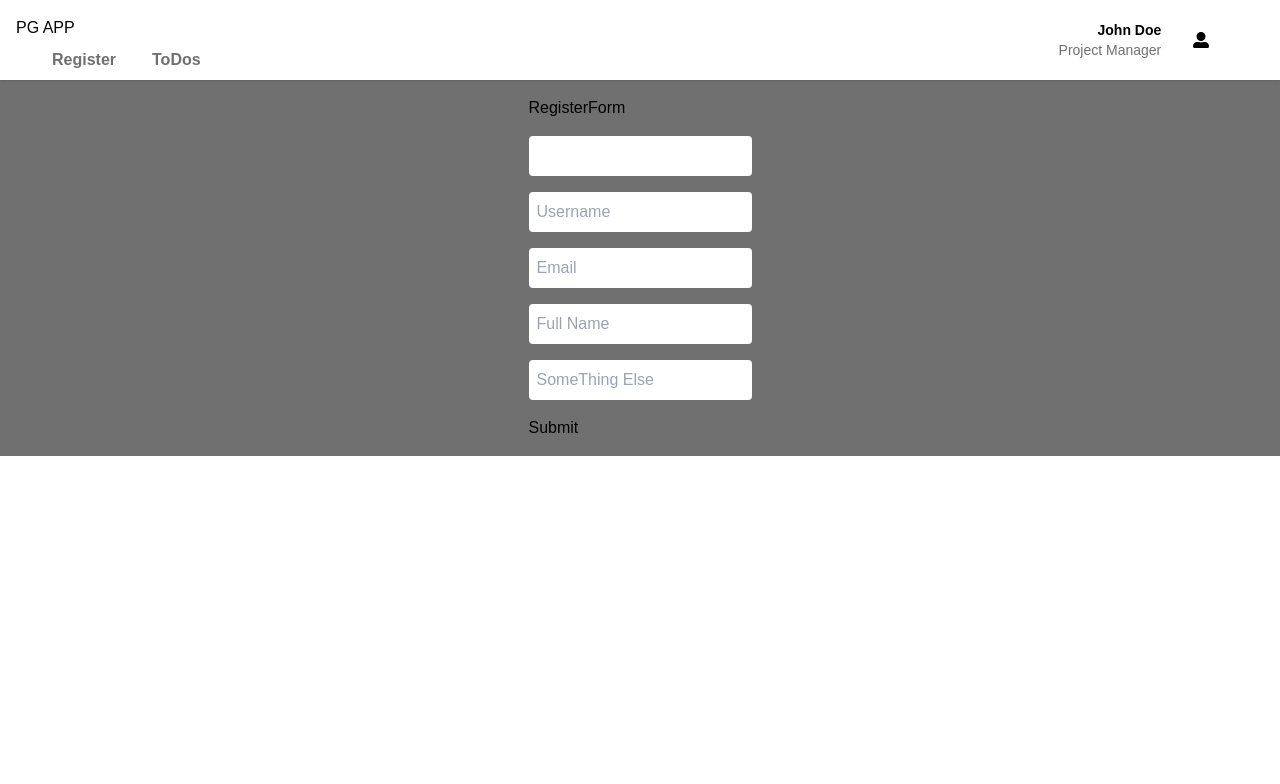
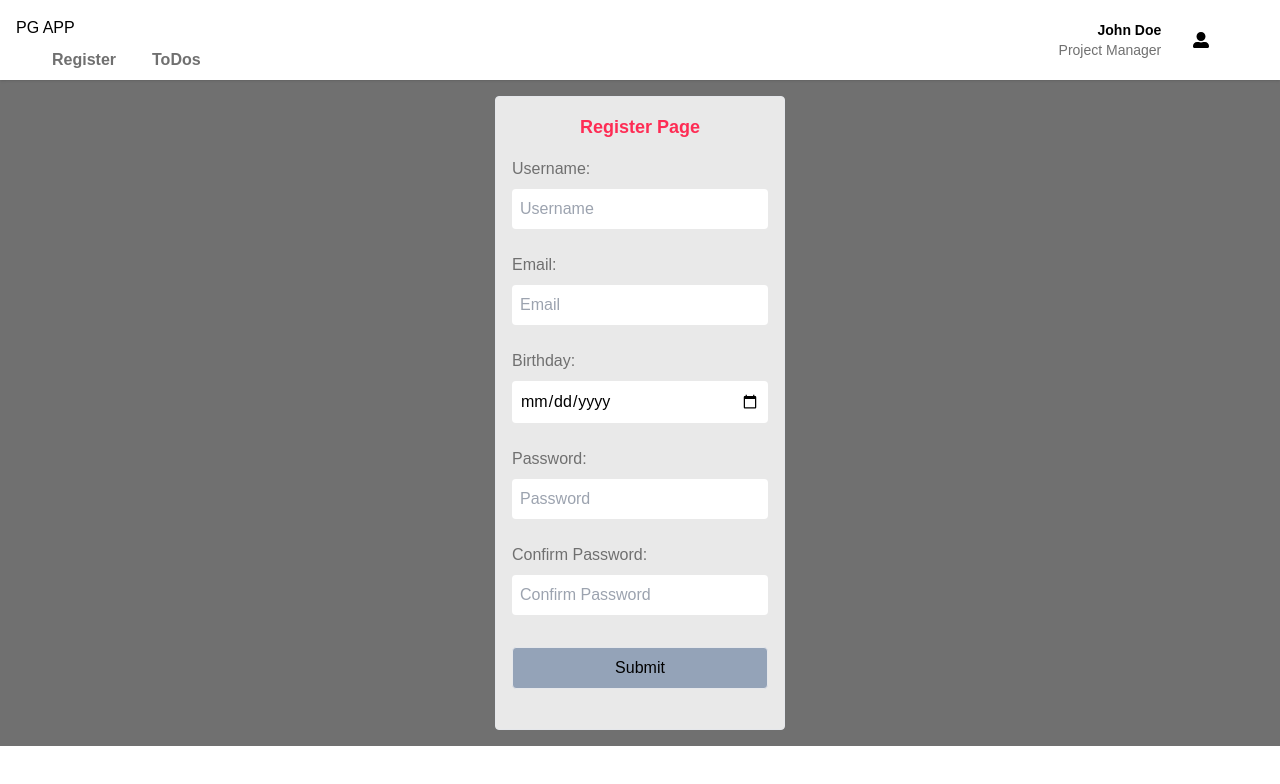
Before and after one commit to pushkar1995/todo-crud-app, a React (Create React App) app: page / in a window 1280 px wide. Shown: the top 784 px of the page. Built offline with nearby package versions, Linux system fonts and the light colour scheme.

Commit message:
Basic Register form with JS,CSS and validation

```diff
--- a/src/Components/FormInput/FormInput.js
+++ b/src/Components/FormInput/FormInput.js
@@ -1,4 +1,4 @@
-import React from 'react'
+import React, { useState } from 'react'
 import './formInput.css'
 
 // type FormInputPropTypes = {
@@ -7,16 +7,29 @@ import './formInput.css'
 
 // const FormInput = (props: FormInputPropTypes) => {
 const FormInput = (props) => {
-    // const { placeholder } = props
+  const [focused, setFocused] = useState(false)
+  const { label, errorMessage, onChange, id, ...inputProps } = props
+
+  const handleFocus = (e) => {
+    setFocused(true)
+  }
   return (
-    <div className='my-4'>
-        {/* <label>Username</label> */}
+    <div className='flex flex-col w-64 my-2'>
+        <label className='py-2 text-grey'>{label}</label>
         <input
           className='p-2 rounded'
-          placeholder={props.placeholder}
-          ref={props.refer}
+          {...inputProps}
+          onChange={onChange}
+          onBlur={handleFocus}
+          focused={focused.toString()}
+          onFocus={()=> inputProps.name === 'confirmPassword' && setFocused(true)}
+          // ref={props.refer}
           // onChange={(e) => props.setUsername(e.target.value)}
         />
+        <span
+          className='hidden p-1 text-pinkyred'
+          // className={`${invalid ? 'p-1 text-pinkyred block' : 'hidden'}`}
+        >{errorMessage}</span>
     </div>
   )
 }
--- a/src/Components/FormInput/formInput.css
+++ b/src/Components/FormInput/formInput.css
@@ -0,0 +1,11 @@
+input:invalid[focused='true'] {
+    border: 1px solid red;
+}
+
+input:invalid[focused='true']~span {
+    display: block;
+}
+
+/* input:invalid~span {
+    display: block;
+} */
--- a/src/Components/Register/RegisterForm.js
+++ b/src/Components/Register/RegisterForm.js
@@ -6,27 +6,103 @@ const RegisterForm = () => {
   // const [username, setUsername] = useState('')
   // console.log(username)
   // console.log('re-rendered!!')
-  const usernameRef = useRef()
-  console.log('re-rendered!!')
+
+  // const usernameRef = useRef()
+  // console.log('re-rendered!!')
+
+  const [ values, setValues] = useState({
+    username: '',
+    email: '',
+    birthday: '',
+    password: '',
+    confirmPassword: ''
+  })
+
+  const inputs = [
+    {
+      id: 1,
+      name: 'username',
+      type: 'text',
+      placeholder: 'Username',
+      errorMessage: 'Username should be 3-16 characters and shouldnt include any special characters',
+      label: 'Username:',
+      pattern: '^[A-Za-z0-9]{3,16}$',
+      required: true
+    },
+    {
+      id: 2,
+      name: 'email',
+      type: 'email',
+      placeholder: 'Email',
+      errorMessage: 'It should be a valid Email Address!',
+      label: 'Email:',
+      required: true
+    },
+    {
+      id: 3,
+      name: 'birthday',
+      type: 'date',
+      placeholder: 'Birthday',
+      errorMessage: '',
+      label: 'Birthday:',
+    },
+    {
+      id: 4,
+      name: 'password',
+      type: 'password',
+      placeholder: 'Password',
+      errorMessage: 'Password should be 8-20 characters and should include at least 1 letter, 1 number and 1 special character!',
+      label: 'Password:',
+      pattern: `^(?=.*[0-9])(?=.*[a-zA-Z])(?=.*[!@#$%^&*])[a-zA-Z0-9!@#$%^&*]{8,20}$`,
+      required: true
+    },
+    {
+      id: 5,
+      name: 'confirmPassword',
+      type: 'password',
+      placeholder: 'Confirm Password',
+      errorMessage: 'Password doesnt match!',
+      label: 'Confirm Password:',
+      pattern: values.password,
+      required: true
+    }
+  ]
 
   const handleSubmit = (e) => {
     e.preventDefault()
-    console.log(usernameRef)
+    // const data = new FormData(e.target)
+    // console.log(Object.fromEntries(data.entries()))
   }
 
+  const onChange = (e) => {
+      setValues({ ...values, [e.target.name]: e.target.value})
+  }
+
+  console.log(values)
   return (
-    <div className='flex flex-col p-4'>
-      <form onSubmit={handleSubmit}>
-        RegisterForm
-        <FormInput />
-        <FormInput
+    <div className='flex flex-col p-4 m-4 border rounded bg-grey-light'>
+      <form
+        onSubmit={handleSubmit}
+        className='flex flex-col'
+       >
+        <div className='flex justify-center'>
+          <h1 className='text-lg font-semibold text-pinkyred'>Register Page</h1>
+        </div>
+        {/* <FormInput
           placeholder="Username"
-          refer={usernameRef}
-        />
-        <FormInput placeholder="Email" />
-        <FormInput placeholder='Full Name'/>
-        <FormInput placeholder='SomeThing Else'/>
-        <button>Submit</button>
+          name="username"
+        /> */}
+        {inputs.map((input) => (
+          <FormInput
+            key={input.id} {...input}
+            value={values[input.name]}
+            onChange={onChange}
+            />
+        ))}
+
+        {/* <div className='flex justify-center '> */}
+          <button className='p-2 my-6 border rounded bg-slate-400 cursor-pointer'>Submit</button>
+        {/* </div> */}
       </form>
     </div>
   )
```
